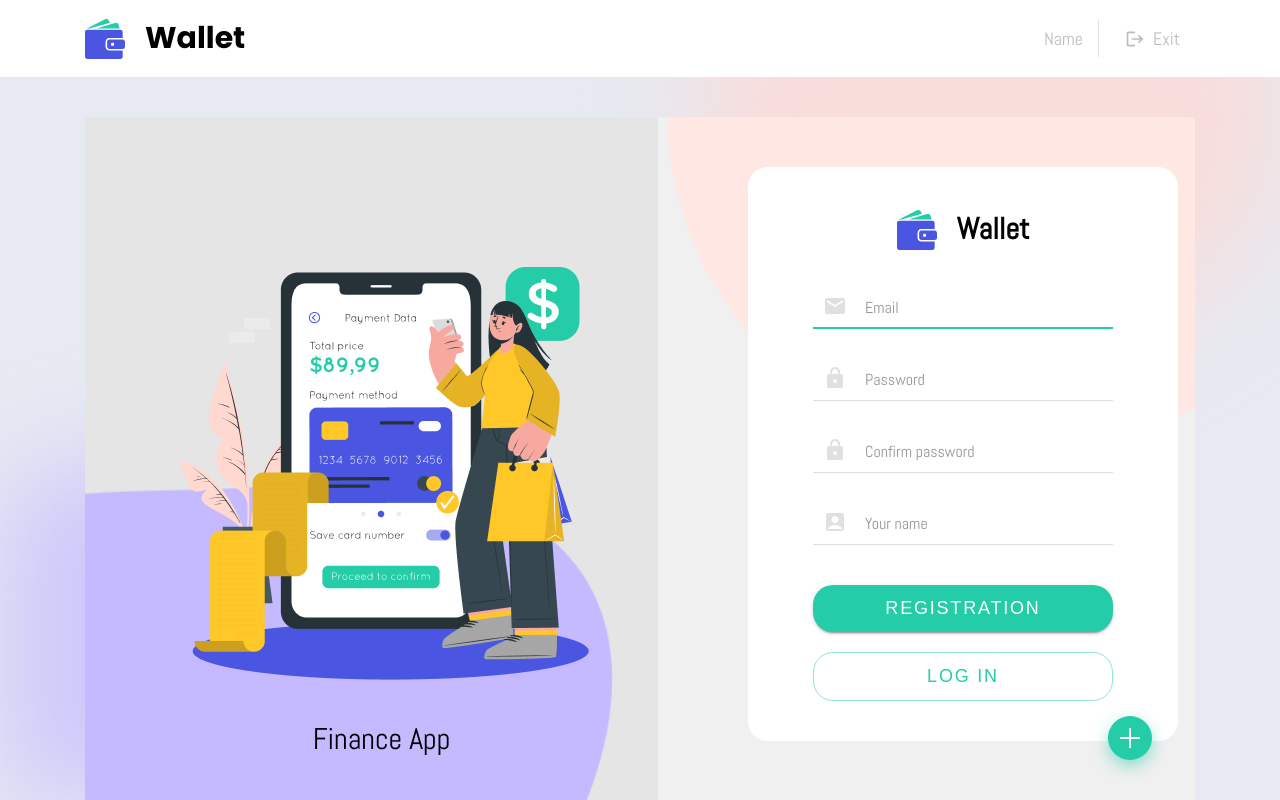
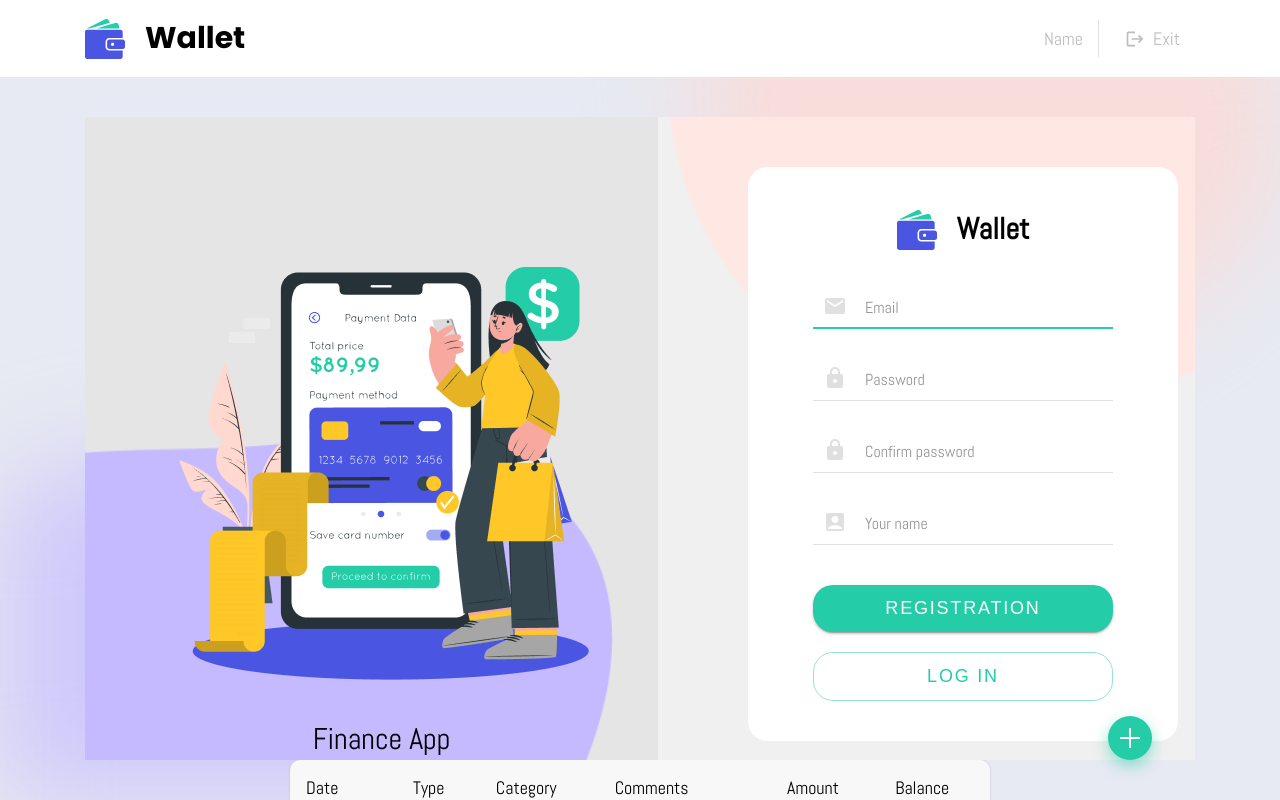
Before and after one commit to VoznenkoMargo/budget_wallet, a React (Create React App) app: page / in a window 1280 px wide. Shown: the top 800 px of the page. Built offline with nearby package versions, Linux system fonts and the light colour scheme.

Commit message:
bug fixing

```diff
--- a/src/components/Registration/RegistrationForm/RegistrationForm.module.css
+++ b/src/components/Registration/RegistrationForm/RegistrationForm.module.css
@@ -27,5 +27,6 @@
    .form {
       border-radius: 0;
       padding: 35px 20px;
+      width: 100%;
    }
 }
--- a/src/components/Registration/RegistrationPage.module.css
+++ b/src/components/Registration/RegistrationPage.module.css
@@ -3,6 +3,10 @@
    z-index: 10;
    position: relative;
    overflow: hidden;
+   top: 0;
+   left: 0;
+   width: 100%;
+   height: 100%;
 }
 .wrapper__body {
    display: flex;
```
